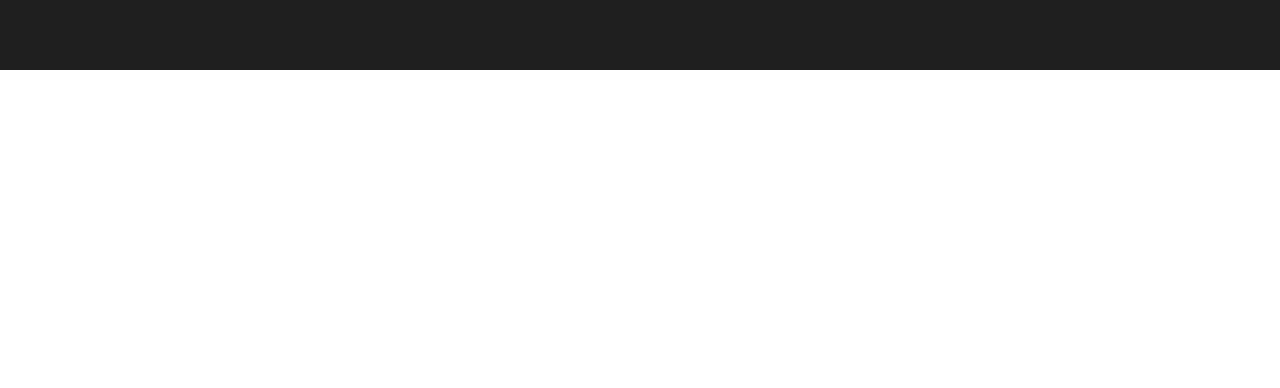
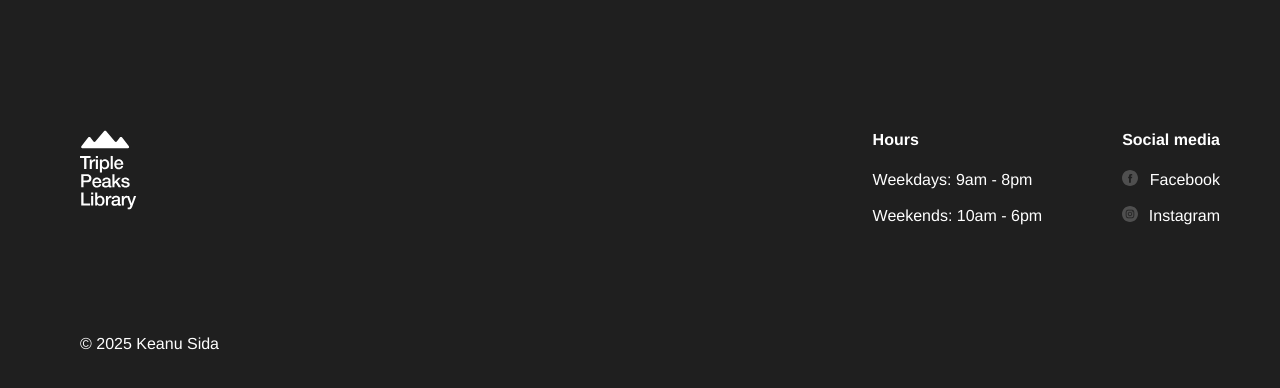
Before and after one commit to keanu-sida/se_project_library, a plain HTML site: page index.html in a window 1280 px wide. Shown: the part 4054-4442 px from the top of the page. Before the commit the page ends 4124 px from the top, so only its background shows below. Drawn offline with Linux system fonts and the light colour scheme; a web font is replaced by a local one.

Commit message:
added footer and link href functionality throughout

```diff
--- a/index.html
+++ b/index.html
@@ -14,7 +14,6 @@
   </head>
 
   <body>
-    <!-- Wrap the entire page content in a new div with the page class. Remember to add the closing tag -->
     <div class="page">
       <header class="header">
         <nav class="nav">
@@ -25,19 +24,19 @@
           />
           <ul class="nav__links">
             <li>
-              <a class="nav__link">Events</a>
+              <a class="nav__link" href="#events">Events</a>
             </li>
             <li>
-              <a class="nav__link">Staff picks</a>
+              <a class="nav__link" href="#staff-picks">Staff picks</a>
             </li>
             <li>
-              <a class="nav__link">Become a member</a>
+              <a class="nav__link" href="#membership">Become a member</a>
             </li>
             <li>
-              <a class="nav__link">About</a>
+              <a class="nav__link" href="#about">About</a>
             </li>
             <li>
-              <a class="nav__link">Contacts</a>
+              <a class="nav__link" href="#contacts">Contacts</a>
             </li>
           </ul>
         </nav>
@@ -53,7 +52,7 @@
           class="header__image"
         />
         <div class="header__footer">
-          <a class="header__link">About the library &darr;</a>
+          <a class="header__link" href="#about">About the library &darr;</a>
           <p class="header__address">
             200 Success Avenue, The Town of Triple Peaks
           </p>
@@ -61,7 +60,7 @@
       </header>
 
       <main class="content">
-        <section class="events">
+        <section class="events" id="events">
           <div class="events__content">
             <h2 class="events__heading">Upcoming events:</h2>
             <h3 class="events__title">
@@ -92,7 +91,6 @@
             </p>
             <a href="#" class="events__more">More events &rarr;</a>
           </div>
-          <!-- Start creating the composition here -->
           <div class="events__cover">
             <img
               class="events__image"
@@ -142,7 +140,7 @@
           </div>
         </section>
 
-        <section class="staff">
+        <section class="staff" id="staff-picks">
           <h2 class="staff__title">Developer Picks</h2>
           <p class="staff__subtitle">
             suggested reading from the coder of this site
@@ -214,7 +212,7 @@
           </ul>
         </section>
 
-        <section class="membership">
+        <section class="membership" id="membership">
           <h2 class="membership__title">Becoming a library member is easy!</h2>
           <ul class="membership__steps">
             <li class="step">
@@ -269,7 +267,7 @@
             </li>
           </ul>
         </section>
-        <section class="about">
+        <section class="about" id="about">
           <img
             class="about__image"
             src="./images/cafe-about.svg"
@@ -297,7 +295,50 @@
           </div>
         </section>
       </main>
-      <footer class="footer"></footer>
+      <footer class="footer" id="contacts">
+        <div class="footer__columns">
+          <div class="footer__column">
+            <img
+              class="footer__logo"
+              src="images\logo_white.svg"
+              alt="white library logo"
+            />
+          </div>
+          <div class="footer__column footer__column_content_hours">
+            <h3 class="footer__column-heading">Hours</h3>
+            <ul class="footer__list">
+              <li class="footer__list-item">Weekdays: 9am - 8pm</li>
+              <li class="footer__list-item">Weekends: 10am - 6pm</li>
+            </ul>
+          </div>
+          <div class="footer__column footer__column_content_social">
+            <h3 class="footer__column-heading">Social media</h3>
+            <ul class="footer__list">
+              <li class="footer__list-item">
+                <a class="footer__column-link" href="#">
+                  <img
+                    class="footer__social-icon"
+                    src="images\facebook_white.svg"
+                    alt="facebook logo"
+                  />
+                  <span>Facebook</span>
+                </a>
+              </li>
+              <li class="footer__list-item">
+                <a class="footer__column-link" href="#">
+                  <img
+                    class="footer__social-icon"
+                    src="images\instagram_white.svg"
+                    alt="instagram logo"
+                  />
+                  <span>Instagram</span>
+                </a>
+              </li>
+            </ul>
+          </div>
+        </div>
+        <p class="footer__copyright">© 2025 Keanu Sida</p>
+      </footer>
     </div>
   </body>
 </html>
--- a/styles/style.css
+++ b/styles/style.css
@@ -58,6 +58,10 @@
   text-decoration: none;
 }
 
+.header__link:hover {
+  color: #d35722;
+}
+
 .header__address {
   margin: 0;
   color: #838383;
@@ -88,6 +92,10 @@
   color: #000000;
   text-decoration: none;
   font-weight: 500;
+}
+
+.nav__link:hover {
+  color: #d35722;
 }
 
 .events {
@@ -158,6 +166,10 @@
 .events__more {
   color: #e96e3a;
   text-decoration: none;
+}
+
+.events__more:hover {
+  color: #d35722;
 }
 
 .events__cover {
@@ -377,42 +389,72 @@
 
 .footer {
   box-sizing: border-box;
+  padding: 60px 80px;
+  background-color: #1f1f1f;
 }
 
 .footer__columns {
+  color: #fff;
+  display: flex;
 }
 
 .footer__column_content_hours {
+  margin-left: auto;
 }
 
 .footer__column_content_social {
+  padding-left: 80px;
 }
 
 .footer__logo {
+  width: 57px;
+  height: 80px;
+  align-self: flex-start;
 }
 
 .footer__list {
-  /* The code below removes the default browser styles for lists */
   list-style-type: none;
   padding: 0;
   margin: 0;
 }
 
 .footer__list-item {
+  margin: 0 0 16px;
+}
+
+.footer__list-item:last-of-type {
+  margin: 0px;
 }
 
 .footer__column-heading {
+  padding-bottom: 20px;
+  margin: 0;
+  color: #fff;
+  font-size: 16px;
+  line-height: 20px;
 }
 
 .footer__column-link {
   color: white;
   font-size: 16px;
+  height: 20px;
   line-height: 20px;
   text-decoration: none;
+  display: flex;
+}
+
+.footer__column-link:hover {
+  color: #c1c1c1;
 }
 
 .footer__social-icon {
+  width: 16px;
+  height: 16px;
+  margin-right: auto;
 }
 
 .footer__copyright {
+  color: #fff;
+  margin: 0;
+  padding-top: 108px;
 }
```
